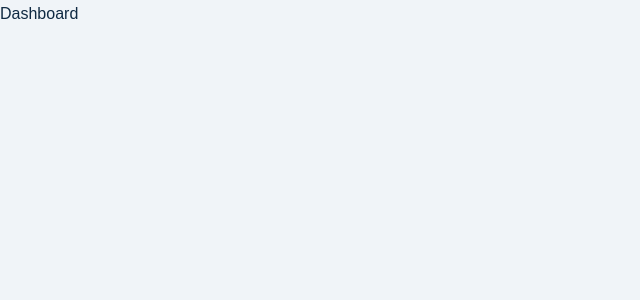
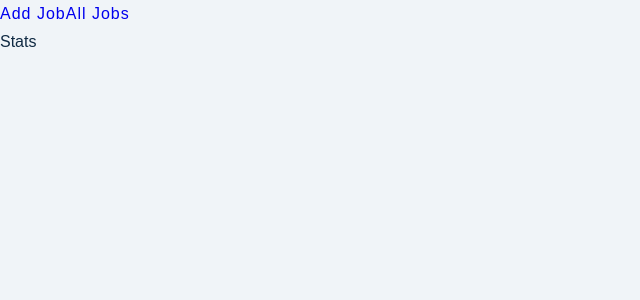
Before and after one commit to emirhansevincc/Jobify, a React (Create React App) app in the folder client/: page / in a window 1280 px wide. Shown: the top 300 px of the page, without its empty margins (0-640 px from the left). Built offline with nearby package versions, Linux system fonts and the light colour scheme; sample sign-in values are in the browser's storage.

Commit message:
Shared layout and protected route

```diff
--- a/client/src/App.js
+++ b/client/src/App.js
@@ -1,12 +1,24 @@
 import { BrowserRouter, Routes, Route } from 'react-router-dom';
-import { Dashboard, Register, Error, Landing } from './pages';
+import { Register, Error, Landing, ProtectedRoute } from './pages';
+import { AllJobs, Profile, SharedLayout, Stats, AddJob } from './pages/dashboard';
 
 function App() {
   return (
     <div>
       <BrowserRouter>
         <Routes>
-          <Route path="/" element={<Dashboard />} />
+
+          <Route path="/" element={
+            <ProtectedRoute>
+              <SharedLayout />
+            </ProtectedRoute>
+          }>
+            <Route index element={<Stats />} />
+            <Route path="all-jobs" element={<AllJobs />} />
+            <Route path="add-job" element={<AddJob />} />
+            <Route path="profile" element={<Profile />} />
+          </Route>
+
           <Route path="/register" element={<Register />} />
           <Route path="/landing" element={<Landing />} />
           <Route path="*" element={<Error />} />
--- a/client/src/pages/Dashboard.js
+++ /dev/null
@@ -1,9 +0,0 @@
-import React from 'react'
-
-const Dashboard = () => {
-  return (
-    <div>Dashboard</div>
-  )
-}
-
-export default Dashboard
--- /dev/null
+++ b/client/src/pages/ProtectedRoute.js
@@ -0,0 +1,15 @@
+import React from 'react'
+import { useAppContext } from '../context/appContext'
+import { Navigate } from 'react-router-dom'
+
+function ProtectedRoute({ children }) {
+
+    const { user } = useAppContext()
+    if(!user) {
+        return <Navigate to='/landing' />
+    }
+
+  return children
+}
+
+export default ProtectedRoute
--- /dev/null
+++ b/client/src/pages/dashboard/AddJob.js
@@ -0,0 +1,9 @@
+import React from 'react'
+
+const AddJob = () => {
+  return (
+    <div>AddJob</div>
+  )
+}
+
+export default AddJob
--- /dev/null
+++ b/client/src/pages/dashboard/AllJobs.js
@@ -0,0 +1,9 @@
+import React from 'react'
+
+const AllJobs = () => {
+  return (
+    <div>AllJobs</div>
+  )
+}
+
+export default AllJobs
--- /dev/null
+++ b/client/src/pages/dashboard/Profile.js
@@ -0,0 +1,9 @@
+import React from 'react'
+
+const Profile = () => {
+  return (
+    <div>Profile</div>
+  )
+}
+
+export default Profile
--- /dev/null
+++ b/client/src/pages/dashboard/SharedLayout.js
@@ -0,0 +1,17 @@
+import React from 'react'
+import Wrapper from '../../assets/wrappers/SharedLayout.js'
+import { Link, Outlet } from 'react-router-dom'
+
+const SharedLayout = () => {
+  return (
+    <Wrapper>
+      <nav>
+        <Link to="add-job">Add Job</Link>
+        <Link to="all-jobs">All Jobs</Link>
+      </nav>
+      <Outlet />
+    </Wrapper>
+  )
+}
+
+export default SharedLayout
--- /dev/null
+++ b/client/src/pages/dashboard/Stats.js
@@ -0,0 +1,9 @@
+import React from 'react'
+
+const Stats = () => {
+  return (
+    <div>Stats</div>
+  )
+}
+
+export default Stats
--- /dev/null
+++ b/client/src/pages/dashboard/index.js
@@ -0,0 +1,13 @@
+import AddJob from './AddJob.js';
+import AllJobs from './AllJobs.js';
+import Profile from './Profile.js';
+import Stats from './Stats.js';
+import SharedLayout from './SharedLayout.js'
+
+export {
+    AddJob,
+    AllJobs,
+    Profile,
+    Stats,
+    SharedLayout
+}
--- a/client/src/pages/index.js
+++ b/client/src/pages/index.js
@@ -1,11 +1,11 @@
-import Dashboard from './Dashboard';
 import Landing from './Landing';
 import Register from './Register';
 import Error from './Error';
+import ProtectedRoute from './ProtectedRoute';
 
 export {
-    Dashboard,
     Landing,
     Register,
-    Error
+    Error,
+    ProtectedRoute
 };
```
